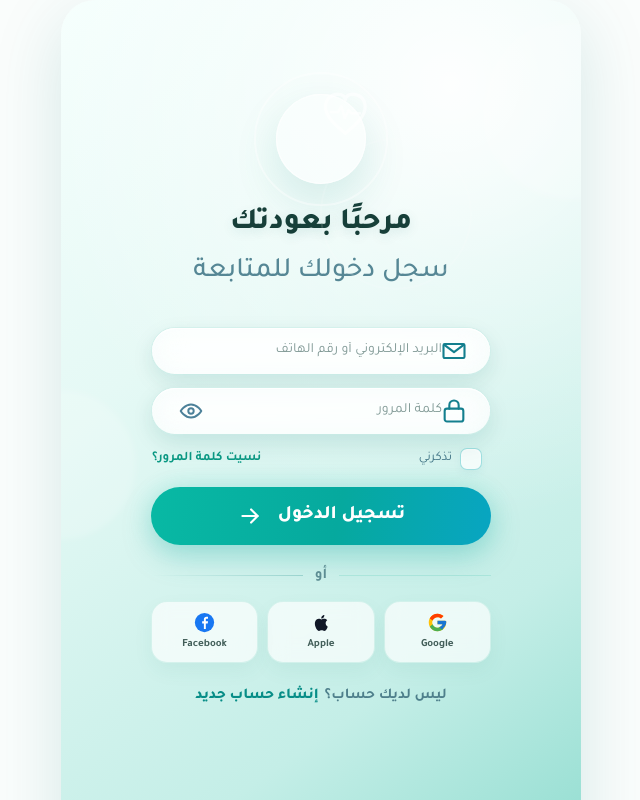
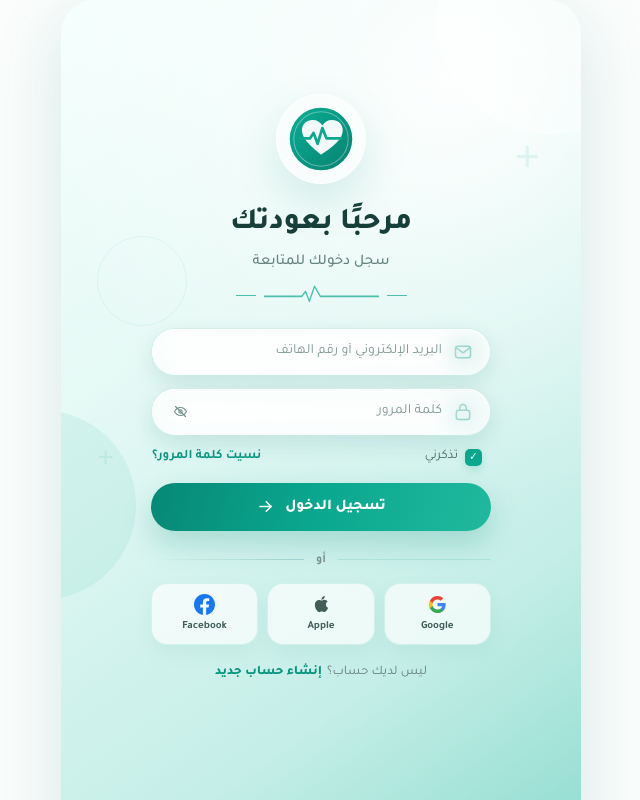
Before and after one commit to saedhamdy660-wq/nabd-alamal-frontend, a React (Vite) app: page /login in a window 1280 px wide. Shown: the top 800 px of the page, without its empty margins (319-959 px from the left). Built offline with nearby package versions, Linux system fonts and the light colour scheme.

Commit message:
Update Login.jsx

```diff
--- a/src/pages/Login.jsx
+++ b/src/pages/Login.jsx
@@ -1,115 +1,62 @@
-import React, { useEffect, useState } from "react";
+import React, { useState } from "react";
 import { Link, useNavigate } from "react-router-dom";
 import api from "../api";
 
-function GoogleIcon() {
-  return (
-    <svg
-      className="social-svg google-svg"
-      viewBox="0 0 48 48"
-      aria-hidden="true"
-    >
+const Logo = () => (
+  <svg viewBox="0 0 100 100" fill="none">
+    <circle cx="50" cy="50" r="46" fill="url(#logoGradient)" />
+    <circle
+      cx="50"
+      cy="50"
+      r="40"
+      stroke="white"
+      strokeOpacity=".35"
+      strokeWidth="1.5"
+    />
+
     <path
-        fill="#FFC107"
-        d="M43.6 20.5H42V20H24v8h11.3C33.7 32.6 29.2 36 24 36c-6.6 0-12-5.4-12-12s5.4-12 12-12c3.1 0 5.9 1.2 8 3.1l5.7-5.7C34.6 6.1 29.6 4 24 4 12.9 4 4 12.9 4 24s8.9 20 20 20 20-8.9 20-20c0-1.2-.1-2.4-.4-3.5Z"
+      d="M50 73C47 70 27 56 23 43C19 31 27 22 38 22C44 22 49 25 52 30C55 25 60 22 66 22C77 22 85 31 81 43C77 56 55 70 50 73Z"
+      fill="white"
+      fillOpacity=".95"
     />
+
     <path
-        fill="#FF3D00"
-        d="M6.3 14.7 12.9 19.5C14.7 15 19 12 24 12c3.1 0 5.9 1.2 8 3.1l5.7-5.7C34.6 6.1 29.6 4 24 4 16.3 4 9.7 8.3 6.3 14.7Z"
-      />
-      <path
-        fill="#4CAF50"
-        d="M24 44c5.4 0 10.3-2.1 14-5.5l-6.5-5.4C29.7 34.4 27 36 24 36c-5.1 0-9.4-3.4-11-8l-6.5 5C9.8 39.4 16.3 44 24 44Z"
-      />
-      <path
-        fill="#1976D2"
-        d="M43.6 20.5H42V20H24v8h11.3c-1.1 3.1-4 5.4-7.3 6.5l6.5 5.4C38.3 36.2 44 30.6 44 24c0-1.2-.1-2.4-.4-3.5Z"
-      />
-    </svg>
-  );
-}
-
-function AppleIcon() {
-  return (
-    <svg
-      className="social-svg apple-svg"
-      viewBox="0 0 24 24"
-      aria-hidden="true"
-    >
-      <path
-        fill="currentColor"
-        d="M16.7 12.8c0-2.2 1.8-3.3 1.9-3.4-1-1.5-2.6-1.7-3.2-1.7-1.4-.1-2.8.8-3.5.8-.7 0-1.8-.8-3-.8-1.5 0-2.9.9-3.7 2.3-1.6 2.8-.4 7 1.1 9.3.8 1.1 1.7 2.4 2.9 2.3 1.2-.1 1.6-.7 3-.7s1.8.7 3 .7c1.2 0 2-1.1 2.8-2.3.9-1.3 1.2-2.6 1.2-2.7-.1 0-2.5-1-2.5-3.8Zm-2.3-6.6c.6-.8 1-1.8.9-2.9-.9 0-2 .6-2.6 1.4-.6.7-1.1 1.8-1 2.8 1 .1 2-.5 2.7-1.3Z"
-      />
-    </svg>
-  );
-}
-
-function FacebookIcon() {
-  return (
-    <svg
-      className="social-svg facebook-svg"
-      viewBox="0 0 48 48"
-      aria-hidden="true"
-    >
-      <circle cx="24" cy="24" r="22" fill="#1877F2" />
-      <path
-        fill="white"
-        d="M27 39V26h4.4l.7-5H27v-3.2c0-1.5.4-2.5 2.6-2.5H32V11c-.4-.1-1.8-.2-3.5-.2-3.5 0-5.9 2.1-5.9 6v4.2h-4v5h4v13H27Z"
-      />
-    </svg>
-  );
-}
-
-function HeartLogo() {
-  return (
-    <div className="login-logo">
-      <div className="login-logo-ring">
-        <div className="login-logo-inner">
-          <svg
-            viewBox="0 0 100 100"
-            className="heart-logo-svg"
-            aria-hidden="true"
-          >
-            <path
-              d="M50 78 C46 74 20 58 20 38 C20 26 29 19 39 19 C45 19 49 22 50 27 C51 22 55 19 61 19 C71 19 80 26 80 38 C80 58 54 74 50 78Z"
-              fill="none"
-              stroke="currentColor"
-              strokeWidth="5"
+      d="M20 49H34L39 41L45 57L52 34L58 49H80"
+      stroke="#0AA88F"
+      strokeWidth="4"
       strokeLinecap="round"
       strokeLinejoin="round"
     />
 
-            <path
-              d="M28 46 H39 L44 37 L49 55 L55 43 L59 48 H72"
-              fill="none"
-              stroke="currentColor"
-              strokeWidth="4"
-              strokeLinecap="round"
-              strokeLinejoin="round"
-            />
+    <defs>
+      <linearGradient
+        id="logoGradient"
+        x1="15"
+        y1="15"
+        x2="85"
+        y2="85"
+        gradientUnits="userSpaceOnUse"
+      >
+        <stop stopColor="#0AA88F" />
+        <stop offset="1" stopColor="#078876" />
+      </linearGradient>
+    </defs>
   </svg>
-        </div>
-      </div>
-    </div>
 );
-}
 
-function MailIcon() {
-  return (
-    <svg
-      className="field-icon"
-      viewBox="0 0 24 24"
-      fill="none"
-      aria-hidden="true"
-    >
-      <path
-        d="M4 6h16c.55 0 1 .45 1 1v10c0 .55-.45 1-1 1H4c-.55 0-1-.45-1-1V7c0-.55.45-1 1-1Z"
+const MailIcon = () => (
+  <svg viewBox="0 0 24 24" fill="none">
+    <rect
+      x="3"
+      y="5"
+      width="18"
+      height="14"
+      rx="3"
       stroke="currentColor"
       strokeWidth="1.8"
-        strokeLinecap="round"
     />
     <path
-        d="m4 7 8 6 8-6"
+      d="M4 7L12 13L20 7"
       stroke="currentColor"
       strokeWidth="1.8"
       strokeLinecap="round"
@@ -117,215 +64,105 @@ function MailIcon() {
     />
   </svg>
 );
-}
 
-function LockIcon() {
-  return (
-    <svg
-      className="field-icon"
-      viewBox="0 0 24 24"
-      fill="none"
-      aria-hidden="true"
-    >
+const LockIcon = () => (
+  <svg viewBox="0 0 24 24" fill="none">
     <rect
       x="4"
       y="10"
       width="16"
       height="11"
-        rx="2"
+      rx="3"
       stroke="currentColor"
       strokeWidth="1.8"
     />
     <path
-        d="M8 10V7a4 4 0 0 1 8 0v3"
+      d="M8 10V7.5C8 5 9.8 3 12 3C14.2 3 16 5 16 7.5V10"
       stroke="currentColor"
       strokeWidth="1.8"
       strokeLinecap="round"
     />
   </svg>
 );
-}
 
-function EyeIcon({ hidden }) {
-  return hidden ? (
-    <svg
-      className="password-eye"
-      viewBox="0 0 24 24"
-      fill="none"
-      aria-hidden="true"
-    >
+const EyeIcon = ({ off = false }) => (
+  <svg viewBox="0 0 24 24" fill="none">
     <path
-        d="M3 3l18 18"
+      d="M2.5 12S6 5.5 12 5.5S21.5 12 21.5 12S18 18.5 12 18.5S2.5 12 2.5 12Z"
+      stroke="currentColor"
+      strokeWidth="1.7"
+    />
+
+    <circle
+      cx="12"
+      cy="12"
+      r="2.7"
+      stroke="currentColor"
+      strokeWidth="1.7"
+    />
+
+    {off && (
+      <path
+        d="M4 4L20 20"
         stroke="currentColor"
         strokeWidth="1.8"
         strokeLinecap="round"
       />
+    )}
+  </svg>
+);
+
+const GoogleIcon = () => (
+  <svg viewBox="0 0 24 24">
     <path
-        d="M10.6 10.6a2 2 0 0 0 2.8 2.8"
-        stroke="currentColor"
-        strokeWidth="1.8"
-        strokeLinecap="round"
+      fill="#4285F4"
+      d="M21.35 12.23c0-.71-.06-1.39-.18-2.05H12v3.88h5.23a4.47 4.47 0 0 1-1.94 2.93v2.43h3.14c1.84-1.7 2.92-4.2 2.92-7.19Z"
     />
     <path
-        d="M9.9 4.3A10.7 10.7 0 0 1 12 4c5.5 0 9.5 5 10 8-.2 1.3-1.1 2.9-2.5 4.3M6.2 6.2C4.2 7.5 2.7 9.6 2 12c.8 3.1 4.6 8 10 8 1.2 0 2.4-.2 3.4-.7"
-        stroke="currentColor"
-        strokeWidth="1.8"
-        strokeLinecap="round"
-        strokeLinejoin="round"
+      fill="#34A853"
+      d="M12 21.7c2.63 0 4.84-.87 6.45-2.36l-3.14-2.43c-.87.58-1.98.92-3.31.92-2.54 0-4.7-1.72-5.47-4.03H3.29v2.5A9.75 9.75 0 0 0 12 21.7Z"
     />
-    </svg>
-  ) : (
-    <svg
-      className="password-eye"
-      viewBox="0 0 24 24"
-      fill="none"
-      aria-hidden="true"
-    >
     <path
-        d="M2.5 12s3.5-6 9.5-6 9.5 6 9.5 6-3.5 6-9.5 6-9.5-6-9.5-6Z"
-        stroke="currentColor"
-        strokeWidth="1.8"
-        strokeLinecap="round"
-        strokeLinejoin="round"
+      fill="#FBBC05"
+      d="M6.53 13.8A5.86 5.86 0 0 1 6.22 12c0-.62.11-1.22.31-1.8V7.7H3.29A9.75 9.75 0 0 0 2.25 12c0 1.57.38 3.05 1.04 4.3l3.24-2.5Z"
     />
-      <circle
-        cx="12"
-        cy="12"
-        r="2.5"
-        stroke="currentColor"
-        strokeWidth="1.8"
+    <path
+      fill="#EA4335"
+      d="M12 6.17c1.43 0 2.71.49 3.72 1.45l2.79-2.79C16.84 3.27 14.63 2.3 12 2.3a9.75 9.75 0 0 0-8.71 5.4l3.24 2.5c.77-2.31 2.93-4.03 5.47-4.03Z"
     />
   </svg>
 );
-}
 
-function ArrowIcon() {
-  return (
-    <svg
-      className="login-arrow"
-      viewBox="0 0 24 24"
-      fill="none"
-      aria-hidden="true"
-    >
+const AppleIcon = () => (
+  <svg viewBox="0 0 24 24" fill="currentColor">
+    <path d="M17.05 12.04c-.02-2.34 1.91-3.47 2-3.52a4.33 4.33 0 0 0-3.41-1.84c-1.43-.15-2.81.86-3.54.86-.74 0-1.87-.84-3.07-.82a4.53 4.53 0 0 0-3.81 2.32c-1.64 2.85-.42 7.04 1.17 9.35.79 1.13 1.71 2.39 2.93 2.34 1.18-.05 1.62-.76 3.04-.76 1.42 0 1.82.76 3.05.73 1.27-.02 2.07-1.15 2.84-2.29a9.4 9.4 0 0 0 1.3-2.66 4.1 4.1 0 0 1-2.5-3.76ZM14.72 5.17c.65-.79 1.08-1.89.96-2.98-.94.04-2.08.63-2.75 1.42-.6.69-1.12 1.8-.98 2.87 1.05.08 2.12-.53 2.77-1.31Z" />
+  </svg>
+);
+
+const FacebookIcon = () => (
+  <svg viewBox="0 0 24 24">
     <path
-        d="M5 12h14"
-        stroke="currentColor"
-        strokeWidth="2"
-        strokeLinecap="round"
-      />
-      <path
-        d="m13 6 6 6-6 6"
-        stroke="currentColor"
-        strokeWidth="2"
-        strokeLinecap="round"
-        strokeLinejoin="round"
+      fill="#1877F2"
+      d="M24 12.07C24 5.4 18.63 0 12 0S0 5.4 0 12.07C0 18.1 4.39 23.16 10.13 24v-8.44H7.08v-3.49h3.05V9.41c0-3.02 1.79-4.69 4.53-4.69 1.31 0 2.68.24 2.68.24v2.97h-1.51c-1.49 0-1.95.93-1.95 1.88v2.26h3.32l-.53 3.49h-2.79V24C19.61 23.16 24 18.1 24 12.07Z"
     />
   </svg>
 );
-}
 
 export default function Login() {
   const navigate = useNavigate();
 
   const [email, setEmail] = useState("");
   const [password, setPassword] = useState("");
-  const [remember, setRemember] = useState(false);
+  const [remember, setRemember] = useState(true);
   const [showPassword, setShowPassword] = useState(false);
   const [error, setError] = useState("");
   const [loading, setLoading] = useState(false);
-  const [googleReady, setGoogleReady] = useState(false);
 
-  /* =========================
-     Google Login - الكود القديم
-     ========================= */
-  useEffect(() => {
-    if (window.google?.accounts?.id) {
-      setGoogleReady(true);
-      return;
-    }
-
-    const existingScript = document.querySelector(
-      'script[src="https://accounts.google.com/gsi/client"]'
-    );
-
-    if (existingScript) {
-      const handleLoad = () => {
-        setGoogleReady(true);
-      };
-
-      existingScript.addEventListener("load", handleLoad);
-
-      return () => {
-        existingScript.removeEventListener("load", handleLoad);
-      };
-    }
-
-    const script = document.createElement("script");
-
-    script.src = "https://accounts.google.com/gsi/client";
-    script.async = true;
-    script.defer = true;
-
-    script.onload = () => {
-      setGoogleReady(true);
-    };
-
-    script.onerror = () => {
-      setGoogleReady(false);
-    };
-
-    document.head.appendChild(script);
-  }, []);
-
-  async function handleGoogleLogin() {
+  const handleSubmit = async (e) => {
+    e.preventDefault();
     setError("");
 
-    if (!googleReady || !window.google?.accounts?.id) {
-      setError("تعذر تحميل تسجيل الدخول بواسطة Google. حاول مرة أخرى.");
-      return;
-    }
-
-    const clientId = import.meta.env.VITE_GOOGLE_CLIENT_ID;
-
-    if (!clientId) {
-      setError("إعدادات Google غير مكتملة.");
-      return;
-    }
-
-    window.google.accounts.id.initialize({
-      client_id: clientId,
-
-      callback: async (response) => {
-        try {
-          setLoading(true);
-          setError("");
-
-          const result = await api.googleLogin(response.credential);
-
-          localStorage.setItem("nabd_user", JSON.stringify(result));
-
-          navigate("/verify-phone");
-        } catch (err) {
-          console.error("Google login error:", err);
-          setError("فشل تسجيل الدخول بواسطة Google. حاول مرة أخرى.");
-        } finally {
-          setLoading(false);
-        }
-      },
-    });
-
-    window.google.accounts.id.prompt();
-  }
-
-  /* =========================
-     Login العادي
-     ========================= */
-  async function handleSubmit(e) {
-    e.preventDefault();
-
-    setError("");
-
-    if (!email.trim() || !password.trim()) {
+    if (!email || !password) {
       setError("من فضلك أدخل البريد الإلكتروني وكلمة المرور");
       return;
     }
@@ -333,100 +170,146 @@ export default function Login() {
     try {
       setLoading(true);
 
-      const result = await api.login({
-        email: email.trim(),
+      const user = await api.login({
+        email,
         password,
       });
 
-      localStorage.setItem("nabd_user", JSON.stringify(result));
+      localStorage.setItem(
+        "nabd_user",
+        JSON.stringify(user)
+      );
 
       if (remember) {
-        localStorage.setItem("nabd_remember", "true");
-      } else {
-        localStorage.removeItem("nabd_remember");
+        localStorage.setItem(
+          "nabd_remember",
+          "true"
+        );
       }
 
       navigate("/verify-phone");
     } catch (err) {
-      console.error("Login error:", err);
-      setError("البريد الإلكتروني أو كلمة المرور غير صحيحة");
+      setError(
+        err?.message ||
+          "حدث خطأ أثناء تسجيل الدخول"
+      );
     } finally {
       setLoading(false);
     }
-  }
+  };
 
   return (
     <div className="login-page">
-      <div className="login-background-decoration login-decoration-one" />
-      <div className="login-background-decoration login-decoration-two" />
+      <div className="login-orb login-orb-1" />
+      <div className="login-orb login-orb-2" />
+
+      <div className="login-plus login-plus-1">
+        +
+      </div>
+
+      <div className="login-plus login-plus-2">
+        +
+      </div>
+
+      <div className="login-circle-decoration" />
 
       <main className="login-content">
+        <div className="login-logo">
+          <Logo />
+        </div>
 
-        {/* Logo */}
-        <HeartLogo />
+        <h1>مرحبًا بعودتك</h1>
 
-        {/* Header */}
-        <header className="login-header">
-          <h1>مرحبًا بعودتك</h1>
-          <p>سجل دخولك للمتابعة</p>
-        </header>
+        <p className="login-subtitle">
+          سجل دخولك للمتابعة
+        </p>
 
-        {/* Login Form */}
-        <form className="login-form" onSubmit={handleSubmit}>
+        <div className="login-heartbeat">
+          <span />
+          <svg
+            viewBox="0 0 180 30"
+            preserveAspectRatio="none"
+          >
+            <path
+              d="M0 16H52L59 16L65 10L71 22L79 4L88 16H180"
+              fill="none"
+              stroke="currentColor"
+              strokeWidth="2"
+              strokeLinecap="round"
+              strokeLinejoin="round"
+            />
+          </svg>
+          <span />
+        </div>
 
-          {/* Email / Phone */}
+        <form
+          className="login-form"
+          onSubmit={handleSubmit}
+        >
           <div className="login-field">
+            <div className="login-field-icon">
               <MailIcon />
+            </div>
 
             <input
               type="text"
               value={email}
-              onChange={(e) => setEmail(e.target.value)}
+              onChange={(e) =>
+                setEmail(e.target.value)
+              }
               placeholder="البريد الإلكتروني أو رقم الهاتف"
               autoComplete="username"
-              dir="rtl"
             />
           </div>
 
-          {/* Password */}
           <div className="login-field">
+            <div className="login-field-icon">
               <LockIcon />
+            </div>
 
             <input
-              type={showPassword ? "text" : "password"}
+              type={
+                showPassword
+                  ? "text"
+                  : "password"
+              }
               value={password}
-              onChange={(e) => setPassword(e.target.value)}
+              onChange={(e) =>
+                setPassword(e.target.value)
+              }
               placeholder="كلمة المرور"
               autoComplete="current-password"
-              dir="rtl"
             />
 
             <button
               type="button"
-              className="password-toggle"
-              onClick={() => setShowPassword((prev) => !prev)}
-              aria-label={
-                showPassword
-                  ? "إخفاء كلمة المرور"
-                  : "إظهار كلمة المرور"
+              className="login-eye"
+              onClick={() =>
+                setShowPassword(
+                  !showPassword
+                )
               }
             >
-              <EyeIcon hidden={showPassword} />
+              <EyeIcon
+                off={!showPassword}
+              />
             </button>
           </div>
 
-          {/* Remember + Forgot */}
           <div className="login-options">
-
-            <label className="remember-option">
+            <label className="remember-box">
               <input
                 type="checkbox"
                 checked={remember}
-                onChange={(e) => setRemember(e.target.checked)}
+                onChange={(e) =>
+                  setRemember(
+                    e.target.checked
+                  )
+                }
               />
 
-              <span className="custom-checkbox">
-                {remember && "✓"}
+              <span className="custom-check">
+                ✓
               </span>
 
               <span>تذكرني</span>
@@ -435,130 +318,113 @@ export default function Login() {
             <button
               type="button"
               className="forgot-password"
-              onClick={() => {
-                // استعادة كلمة المرور لاحقًا
-              }}
             >
               نسيت كلمة المرور؟
             </button>
-
           </div>
 
-          {/* Error */}
-          {error && <div className="login-error">{error}</div>}
+          {error && (
+            <div className="login-error">
+              {error}
+            </div>
+          )}
 
-          {/* Login Button */}
           <button
+            className="login-submit"
             type="submit"
-            className="login-button"
             disabled={loading}
           >
             <span>
-              {loading ? "جاري تسجيل الدخول..." : "تسجيل الدخول"}
+              {loading
+                ? "جاري تسجيل الدخول..."
+                : "تسجيل الدخول"}
             </span>
 
-            {!loading && <ArrowIcon />}
+            {!loading && (
+              <svg
+                viewBox="0 0 24 24"
+                fill="none"
+              >
+                <path
+                  d="M5 12H19"
+                  stroke="currentColor"
+                  strokeWidth="2"
+                  strokeLinecap="round"
+                />
+                <path
+                  d="M13 6L19 12L13 18"
+                  stroke="currentColor"
+                  strokeWidth="2"
+                  strokeLinecap="round"
+                  strokeLinejoin="round"
+                />
+              </svg>
+            )}
           </button>
-
         </form>
 
-        {/* Divider */}
         <div className="login-divider">
           <span />
-          <p>أو</p>
+          <b>أو</b>
           <span />
         </div>
 
-        {/* Social Login */}
         <div className="social-login">
-
-          {/* Google */}
           <button
             type="button"
-            className="social-card google"
-            onClick={handleGoogleLogin}
-            disabled={loading}
+            className="social-card"
           >
             <GoogleIcon />
             <span>Google</span>
           </button>
 
-          {/* Apple */}
           <button
             type="button"
-            className="social-card apple"
+            className="social-card"
           >
             <AppleIcon />
             <span>Apple</span>
           </button>
 
-          {/* Facebook */}
           <button
             type="button"
-            className="social-card facebook"
+            className="social-card"
           >
             <FacebookIcon />
             <span>Facebook</span>
           </button>
-
         </div>
 
-        {/* Signup */}
-        <div className="signup-prompt">
+        <div className="login-signup">
           <span>ليس لديك حساب؟</span>
 
           <Link to="/signup">
             إنشاء حساب جديد
           </Link>
         </div>
-
       </main>
 
-      {/* Bottom Decoration */}
-      <div className="login-bottom-decoration">
+      <div className="login-bottom">
         <svg
-          viewBox="0 0 1440 220"
+          viewBox="0 0 500 120"
           preserveAspectRatio="none"
-          aria-hidden="true"
         >
           <path
-            d="
-              M0 130
-              C180 80 250 170 400 130
-              C560 85 620 190 780 135
-              C940 80 1020 180 1160 125
-              C1270 85 1340 100 1440 65
-              V220
-              H0
-              Z
-            "
-            fill="rgba(10,168,143,0.25)"
+            d="M0 65C80 30 120 85 190 57C250 33 280 76 340 55C405 32 450 70 500 42V120H0Z"
+            fill="rgba(10,168,143,.25)"
           />
 
           <path
-            d="
-              M0 155
-              C170 105 260 195 420 150
-              C580 105 670 205 820 150
-              C980 95 1050 195 1190 140
-              C1300 100 1370 115 1440 80
-            "
-            fill="none"
-            stroke="rgba(255,255,255,0.9)"
-            strokeWidth="4"
+            d="M0 82C70 50 120 100 195 72C260 48 310 94 375 70C430 50 470 82 500 62V120H0Z"
+            fill="rgba(7,136,118,.42)"
           />
 
           <path
-            d="
-              M0 185
-              C190 130 280 215 450 175
-              C600 135 690 220 850 175
-              C1000 130 1100 215 1240 165
-              C1330 135 1380 150 1440 115
-            "
+            d="M0 93H140L153 93L163 78L174 106L187 58L201 93H320L333 93L343 82L353 105L365 68L378 93H500"
             fill="none"
-            stroke="rgba(255,255,255,0.5)"
-            strokeWidth="2"
+            stroke="white"
+            strokeWidth="2.5"
+            opacity=".9"
           />
         </svg>
       </div>
```
Lines whose indentation alone changed are shown as unchanged.
